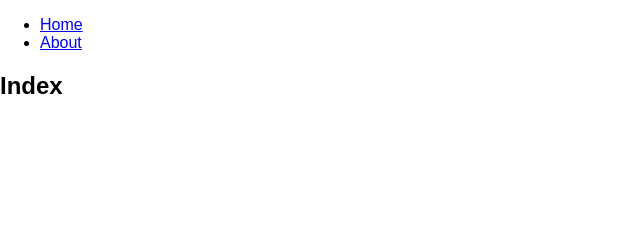
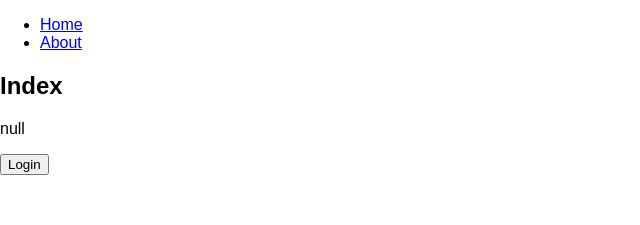
Before and after one commit to skylock/react-playground, a React (Create React App) app: page / in a window 1280 px wide. Shown: the top 225 px of the page, without its empty margins (0-640 px from the left). Built offline with nearby package versions, Linux system fonts and the light colour scheme.

Commit message:
passing an object into the context

```diff
--- a/src/AppRouter.jsx
+++ b/src/AppRouter.jsx
@@ -5,7 +5,7 @@ import About from './pages/about';
 import { UserContext } from './UserContext';
 
 const AppRouter = () => {
-  const [value, setValue] = useState('hello form context');
+  const [value, setValue] = useState(null);
 
   return (
     <Router>
--- /dev/null
+++ b/src/login.js
@@ -0,0 +1,7 @@
+export const login = async () => {
+  return {
+    id: 4,
+    username: 'jim',
+    email: 'jim@email.ro',
+  };
+};
--- a/src/pages/about.jsx
+++ b/src/pages/about.jsx
@@ -9,13 +9,7 @@ const About = () => {
   return (
     <div>
       <h2>About</h2>
-
-      <input
-        type='text'
-        placeholder='Set new context'
-        onChange={(e) => userContext.setValue(e.target.value)}
-      />
-      <p>{userContext.value}</p>
+      <p>{JSON.stringify(userContext.value, null, 2)}</p>
     </div>
   );
 };
--- a/src/pages/index.jsx
+++ b/src/pages/index.jsx
@@ -1,13 +1,24 @@
 import React, { useContext } from 'react';
+import { login } from '../login';
 import { UserContext } from '../UserContext';
 
 const Index = () => {
-  const userContext = useContext(UserContext);
-  console.log('index => ', userContext.value);
+  const { value, setValue } = useContext(UserContext);
+  console.log('index => ', value);
 
   return (
     <div>
       <h2>Index</h2>
+      <p>{JSON.stringify(value, null, 2)}</p>
+      <button
+        type='button'
+        onClick={async () => {
+          const user = await login();
+          setValue(user);
+        }}
+      >
+        Login
+      </button>
     </div>
   );
 };
```
